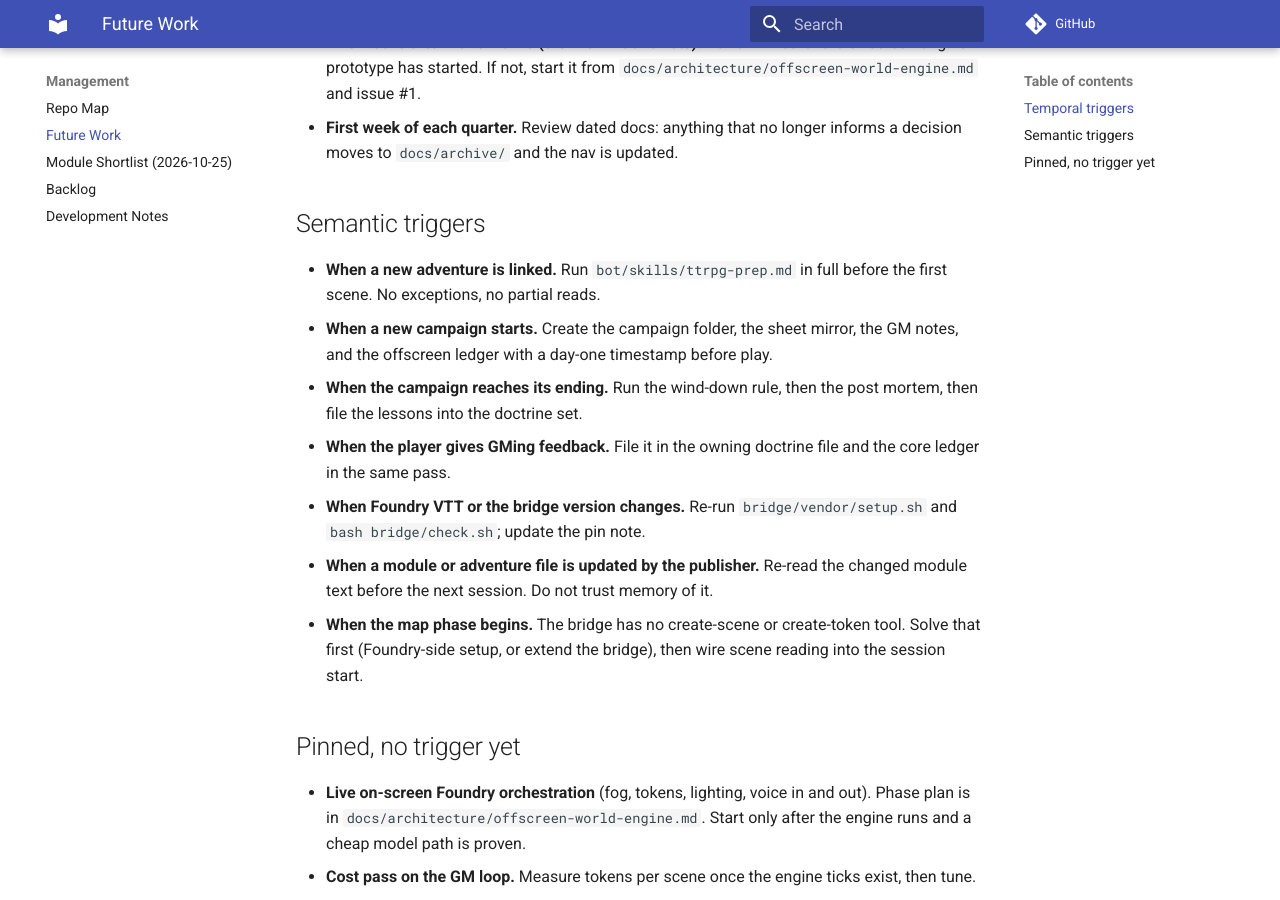
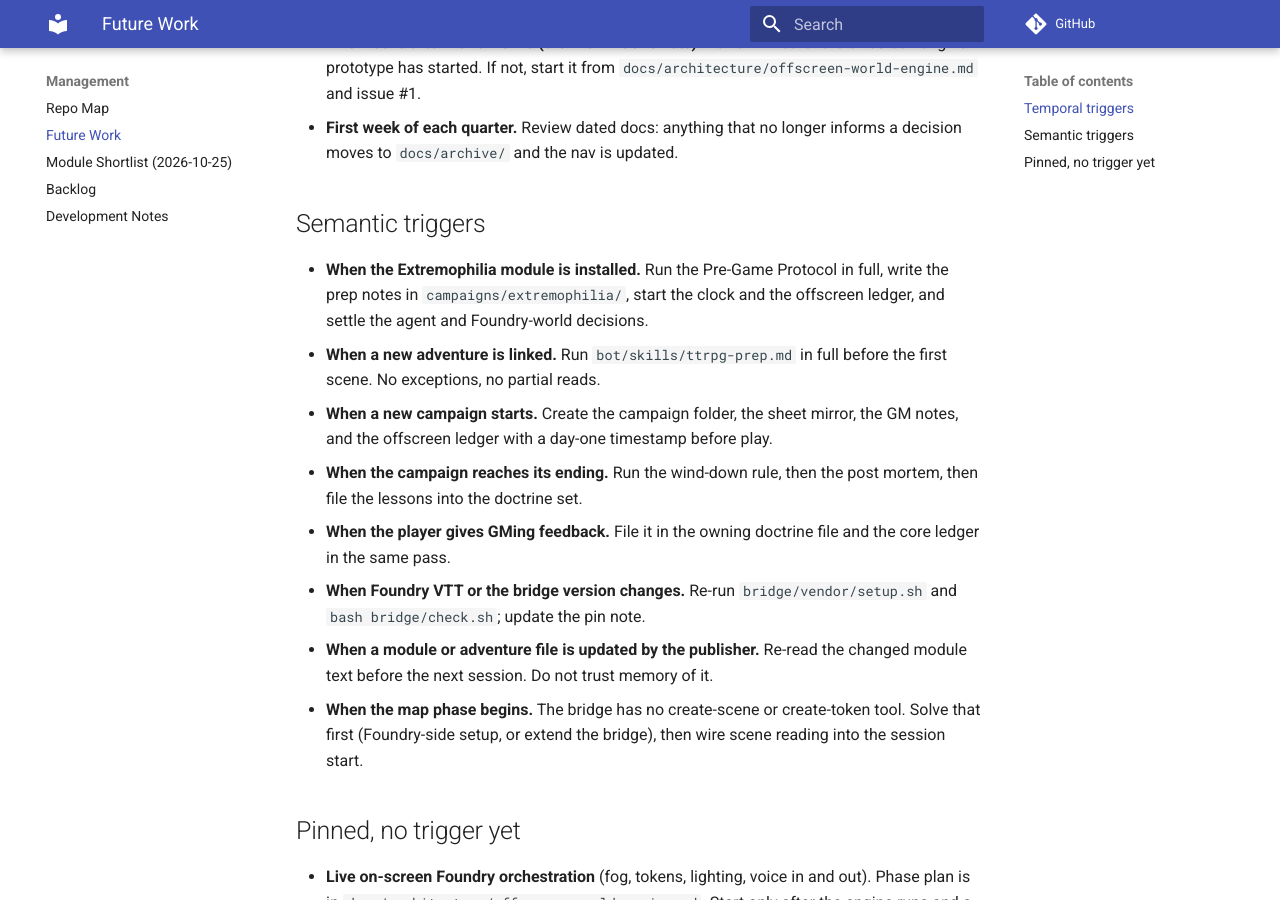
Before and after one commit to luckrucksack/ttrpg-gm, an MkDocs documentation site: the page built from docs/FUTURE.md, in a window 1280 px wide and 900 px high, scrolled down 340 px. Built offline with MkDocs 1.6.1 and Material for MkDocs 9.7.7, drawn with Linux system fonts in a browser that asks for light colours; comment, search, counter and statistics services are not loaded.

Commit message:
infra: extremophilia bot profile cloned; campaign scaffold and next-campaign triggers

```diff
--- a/docs/FUTURE.md
+++ b/docs/FUTURE.md
@@ -14,6 +14,9 @@ done, delete the item.
 
 ## Semantic triggers
 
+- **When the Extremophilia module is installed.** Run the Pre-Game Protocol in
+  full, write the prep notes in `campaigns/extremophilia/`, start the clock and
+  the offscreen ledger, and settle the agent and Foundry-world decisions.
 - **When a new adventure is linked.** Run `bot/skills/ttrpg-prep.md` in full
   before the first scene. No exceptions, no partial reads.
 - **When a new campaign starts.** Create the campaign folder, the sheet mirror,
```
Also changed, not shown: CHANGELOG.md (+9 -0 lines), STATUS.md (+3 -0 lines).
